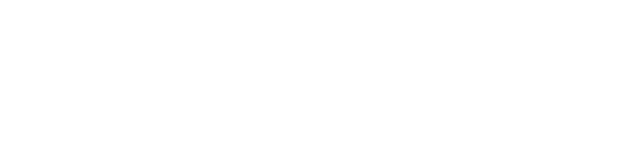
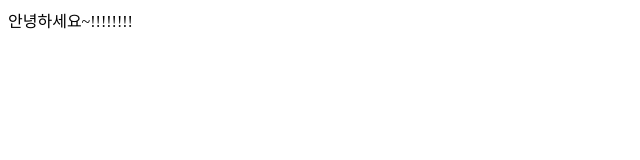
Before and after one commit to gatgetgitgotgood/firstProject-knMg, a plain HTML site: page index.html in a window 1280 px wide. Shown: the whole page, without its empty margins (0-640 px from the left). Drawn offline with Linux system fonts and the light colour scheme.

Commit message:
second commit

```diff
--- a/index.html
+++ b/index.html
@@ -6,6 +6,6 @@
     <title>Document</title>
 </head>
 <body>
-
+    안녕하세요~!!!!!!!!
 </body>
 </html>
```
